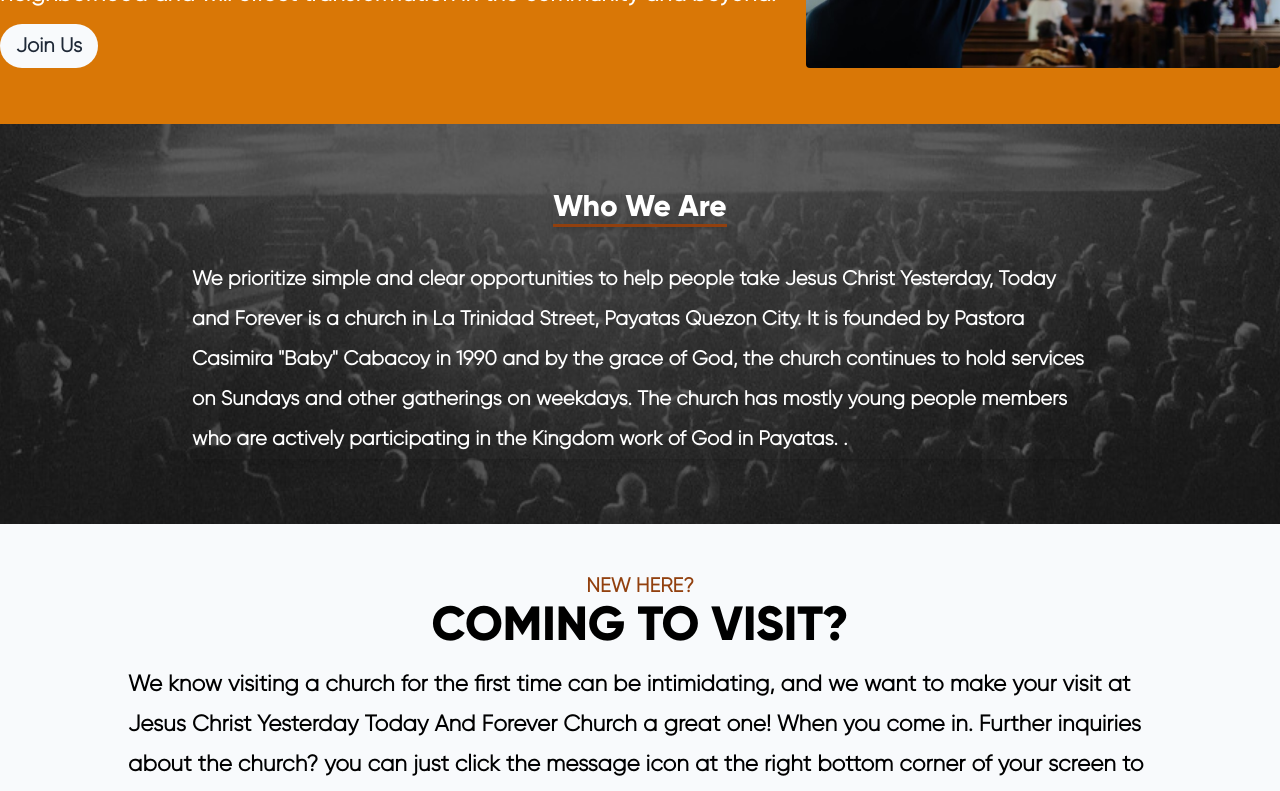
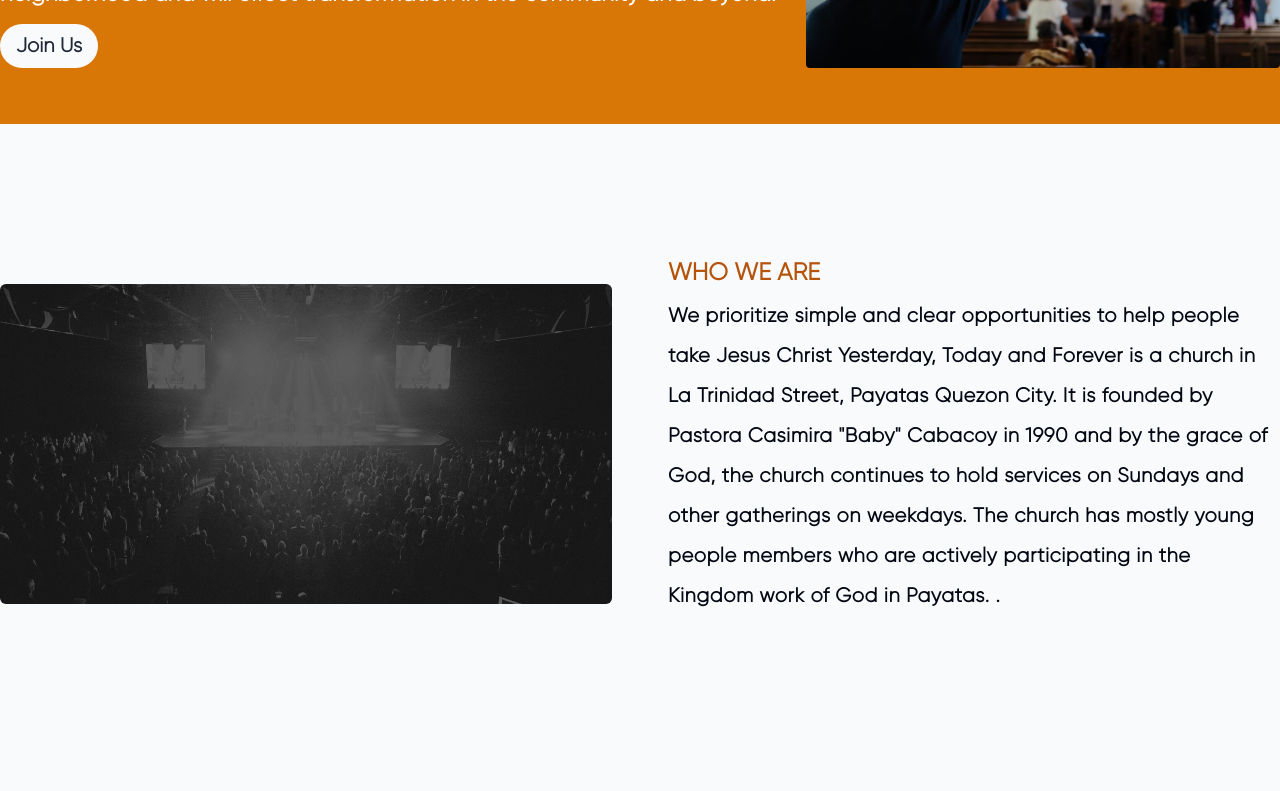
Before and after one commit to CodeChd/jcytf-v2, a Next.js app: page /about in a window 1280 px wide. Shown: the part 1080-1871 px from the top of the page. Built offline with nearby package versions, Linux system fonts and the light colour scheme.

Commit message:
about changes

```diff
--- a/src/components/About.jsx
+++ b/src/components/About.jsx
@@ -3,7 +3,7 @@ import Link from "next/link";
 
 const About = ({ id }) => {
   return (
-    <section id={id} className="w-full px-20 py-20 sml:pt-8 lgDesktop:pt-14 min-h-[70vh] sml:min-h-[80vh] lgDesktop:min-h-[60vh] wide:min-h-[45vh] ">
+    <section id={id} className="w-full px-20 py-20 min-h-[70vh] sml:pt-8 sml:min-h-[80vh] llg:pt-14   llg:min-h-[60vh] wide:bg-ul-wide wide:bg-widePos wide:min-h-[45vh] ">
       <div className="px-24 flex flex-col gap-4">
         <h2 className="flex self-center text-7xl sml:text-6xl  not-italic font-extrabold uppercase border-solid border-b-[6px] pb-2 border-gray-900">
           About Jcytf church
--- a/src/components/ConnectWithUs.jsx
+++ b/src/components/ConnectWithUs.jsx
@@ -25,7 +25,7 @@ const Connect = ({id}) => {
               A fun and safe first step for kids to grow in their faith.
             </p>
 
-            <Link href="/">LEARN MORE ||</Link>
+            <Link href="/" className="border-b-[1px] border-solid border-gray-700 pb-1">LEARN MORE</Link>
           </div>
           <div className="inline-block col-span-1">
             <Image
@@ -41,7 +41,7 @@ const Connect = ({id}) => {
             <p className="font-medium text-xl sml:text-[0.980rem] mt-2 mb-4">
               Impacting students in their relationship with Jesus.
             </p>
-            <Link href="/">LEARN MORE ||</Link>
+            <Link href="/" className="border-b-[1px] border-solid border-gray-700 pb-1">LEARN MORE</Link>
 
           </div>
           <div className="inline-block p-8 col-span-1 bg-green-300">
@@ -49,7 +49,7 @@ const Connect = ({id}) => {
             <p className="font-medium text-xl sml:text-[0.980rem] mt-2 mb-4">
               Adults connecting and growing together. Find your group here.
             </p>
-            <Link href="/">LEARN MORE ||</Link>
+            <Link href="/" className="border-b-[1px] border-solid border-gray-700 pb-1">LEARN MORE</Link>
 
           </div>
           <div className="inline-block  col-span-1 bg-white">
@@ -66,7 +66,7 @@ const Connect = ({id}) => {
             <p className="font-medium text-xl sml:text-[0.980rem] mt-2 mb-4">
               Serving others, locally and internationally.
             </p>
-            <Link href="/">LEARN MORE ||</Link>
+            <Link href="/" className="border-b-[1px] border-solid border-gray-700 pb-1">LEARN MORE</Link>
 
           </div>
           <div className="inline-block  col-span-1">
--- a/src/components/Hero.jsx
+++ b/src/components/Hero.jsx
@@ -17,7 +17,7 @@ const Hero = ({ id }) => {
     <>
       <section id={id}>
         <div className="w-full relative ">
-          <article className="bg-home sml:bg-smallsc  sml:bg-identityPos lgDesktop:bg-widesc lgDesktop:bg-home wide:bg-ultraschome wide:bg-widePos bg-no-repeat bg-fixed">
+          <article className="bg-home sml:bg-smallsc  sml:bg-identityPos llg:bg-widesc llg:bg-home wide:bg-ul-wide wide:bg-widePos bg-no-repeat bg-fixed">
 
           <div  className="z-10 flex flex-col px-32  text-white  text-left py-7">
           <p className="uppercase font-gilLight font-extrabold text-lg ml-2 mb-6 sml:mb-4 lgDesktop:mb-12 drop-shadow-xl  border-white border-l-2 p-2 rounded border-solid">Welcome Home</p>
--- a/src/components/Identity.jsx
+++ b/src/components/Identity.jsx
@@ -1,19 +1,43 @@
+import Image from "next/image";
+
 const Identity = () => {
   return (
-    <section className="py-14 xxl:py-8 text-white min-h-[50vh]  wide:bg-ultrasc bg-who bg-no-repeat bg-cover bg-mediumsc bg-identityPos flex items-center ">
-      <div className="z-30 w-full flex flex-col items-center justify-center">
-        <h3 className="self-center shadow-md text-3xl border-b-[3px] border-solid border-amber-800 font-gil mb-8">
-          Who We Are
-        </h3>
-        <p className="max-w-4xl mx-auto text-xl shadow-lg font-gilLight font-extrabold leading-10">
-          We prioritize simple and clear opportunities to help people take Jesus
-          Christ Yesterday, Today and Forever is a church in La Trinidad Street,
-          Payatas Quezon City. It is founded by Pastora Casimira "Baby" Cabacoy
-          in 1990 and by the grace of God, the church continues to hold services
-          on Sundays and other gatherings on weekdays. The church has mostly
-          young people members who are actively participating in the Kingdom
-          work of God in Payatas. .
-        </p>
+    <section className="py-14 bg-slate-50 xxl:py-8 text-gray-950 min-h-[80vh] flex items-center ">
+      <div className="max-w-7xl mx-auto xxl:max-w-6xl wide:max-w-8xl">
+        <div className="flex gap-14 items-center font-gilLight font-bold text-xl">
+          <div className="w-full h-full">
+            <Image
+              src="/images/who.jpg"
+              loading="lazy"
+              width={700}
+              height={500}
+              className="rounded-md h-[20rem]"
+            />
+          </div>
+
+
+          <div className="flex flex-col gap-2 justify-end">
+            <div className="mb-4">
+              <h3 className="text-2xl text-[1.5rem] mb-2 leading-8 text-left font-gilLight font-bold uppercase text-amber-700">
+                Who We Are
+              </h3>
+
+            <p className="max-w-7xl mx-auto text-xl font-gilLight font-extrabold leading-10 tracking-wide">
+              We prioritize simple and clear opportunities to help people take
+              Jesus Christ Yesterday, Today and Forever is a church in La
+              Trinidad Street, Payatas Quezon City. It is founded by Pastora
+              Casimira "Baby" Cabacoy in 1990 and by the grace of God, the
+              church continues to hold services on Sundays and other gatherings
+              on weekdays. The church has mostly young people members who are
+              actively participating in the Kingdom work of God in Payatas. .
+            </p>
+
+            </div>
+
+
+          </div>
+
+        </div>
       </div>
     </section>
   );
--- a/tailwind.config.js
+++ b/tailwind.config.js
@@ -31,6 +31,7 @@ module.exports = {
     },
     backgroundSize: {
       'iconsize': '1.8rem',
+      "ul-wide": "180rem",
       "ultrasc": "150rem",
       "widesc": "120rem",
       "mediumsc": "100rem",
@@ -47,10 +48,11 @@ module.exports = {
 
     },
     screens: {
+      ultra : {min: "3001px"},
 
       wide: {max: "3000px"},
 
-      lgDesktop: {max: "1920px"},
+      llg: {max: "1920px"},
 
       sml: {max: "1500px"},
 
```
